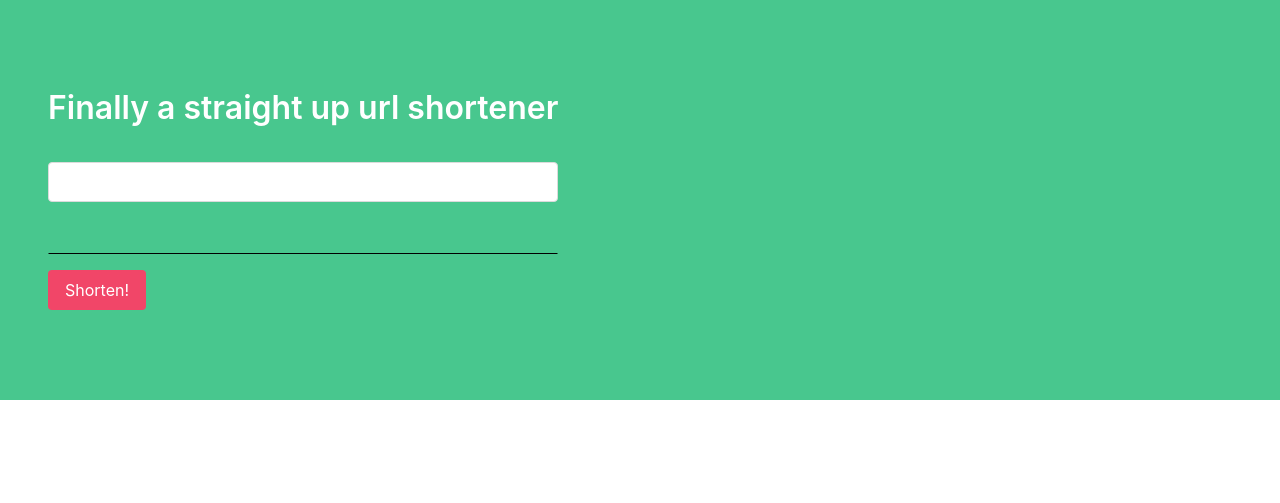
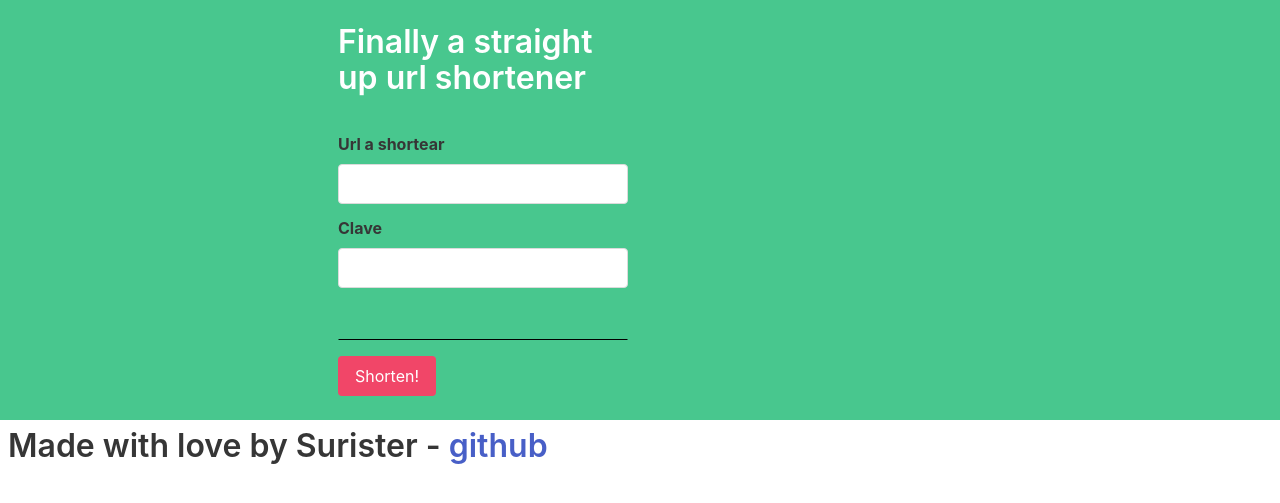
Before and after one commit to surister/urlshortener, a Django app: page / in a window 1280 px wide. Shown: the top 503 px of the page. Run offline with Django 3.2, Linux system fonts and the light colour scheme.

Commit message:
Add bunch of new cool incredible amazing super duper stuff

```diff
--- a/apps/main/admin.py
+++ b/apps/main/admin.py
@@ -1,6 +1,6 @@
 from django.contrib import admin
 
 # Register your models here.
-from apps.main.models import Url
+from apps.main.models import Url, Stats, Visitor
 
-admin.site.register(Url)
+admin.site.register([Url, Stats, Visitor])
--- a/apps/main/templates/main/main.html
+++ b/apps/main/templates/main/main.html
@@ -2,50 +2,63 @@
 <html lang="en">
 <head>
     <meta charset="UTF-8">
-    <title>Title</title>
+    <title>No Heaven Url Shortener</title>
     <link rel="stylesheet" href="https://cdn.jsdelivr.net/npm/bulma@0.9.1/css/bulma.min.css">
 </head>
 <body>
 <style>
-    .is-borderless{
+    .is-borderless {
         border-bottom: 1px black solid !important;
         border-radius: 0;
     }
 
 </style>
 <section class="hero is-success is-halfheight">
-    <div class="hero-body">
-        <div class="">
+    <div class="p-5">
+        <div class="columns">
+            <div class="column"></div>
+            <div class="column is-one-quarter">
                 <p class="title">
                     Finally a straight up url shortener
                 </p>
                 <div class="pt-3">
+                    <label class="label">Url a shortear</label>
                     <input id="data" class="input is-shadowless">
                 </div>
                 <div class="pt-3">
-                <input id="result" class="input is-shadowless has-background-success is-borderless is-static" readonly>
+                    <lable class="label">Clave</lable>
+                    <input id="data_key" class="input is-shadowless">
+                </div>
+                <div class="pt-3">
+                    <input id="result" class="input is-shadowless has-background-success is-borderless is-static"
+                           readonly>
                 </div>
                 <div class="pt-4">
                     <button id="btn" class="button is-danger">Shorten!</button>
                 </div>
+
+            </div>
+            <div class="column"></div>
+            <div class="column"></div>
         </div>
     </div>
 </section>
 <section>
-<div class="">
+    <div class="p-2">
         <h1 class="title">
-
+            Made with love by Surister - <a href="https://www.github.com/surister">github</a>
         </h1>
     </div>
 </section>
-<script>console.log('ok1')
+<script>
     document.getElementById('btn').addEventListener('click', function () {
-        console.log('ok2')
-        fetchUrl(document.getElementById('data').value)
+        let url = document.getElementById('data').value;
+        let key = document.getElementById('data_key').value
+        fetchUrl(url, key)
     })
 
-    async function fetchUrl(url) {
-        const response = await fetch('{% url 'add_url' %}' + '?url=' + url)
+    async function fetchUrl(url, key) {
+        const response = await fetch('{% url 'add_url' %}' + '?url=' + url + '&key=' + key)
         const data = await response.json()
 
         document.getElementById('result').value = data['url'];
--- a/apps/main/views.py
+++ b/apps/main/views.py
@@ -1,36 +1,45 @@
+from django.db.models import Q
 from django.http import HttpResponseRedirect, JsonResponse
 from django.shortcuts import render
 from django.urls import reverse_lazy
 
-from .models import Url
+from .models import Url, Stats
 
 
 # Create your views here.
 
 def add_url(request):
     url = request.GET.get('url')
+    custom_key = request.GET.get('key')
+
     url_obj = Url.objects.create(
-        forward_url=url
+        forward_url=url,
+        custom_key=custom_key
     )
+
+    final_key = url_obj.key or url_obj.custom_key
 
     return JsonResponse(
         {
             'code': 200,
-            'url': 'http://' + request.get_host() + reverse_lazy('get_url').__str__() + url_obj.key
+            'url': 'https://' + request.get_host() + str(reverse_lazy('get_url', args=[final_key]))
         }
     )
 
 
 def get_url(request, key):
-    print(2)
-
-    url = Url.objects.filter(key=key)
+    query = Q(key=key) | Q(custom_key=key)
+    url = Url.objects.filter(query)
 
     if url.exists():
+        url = url.first()
+        stats = Stats.objects.get(url=url)
+        stats.add_visitor(request.environ.get('REMOTE_ADDR'))
+
         return HttpResponseRedirect(url.forward_url)
+
     return render(request, 'main/main.html')
 
 
 def main_view(request):
-    print(1)
     return render(request, 'main/main.html')
```
Also changed, not shown: apps/main/models.py (+30 -4 lines), 1 other file. Lines whose indentation alone changed are shown as unchanged.
